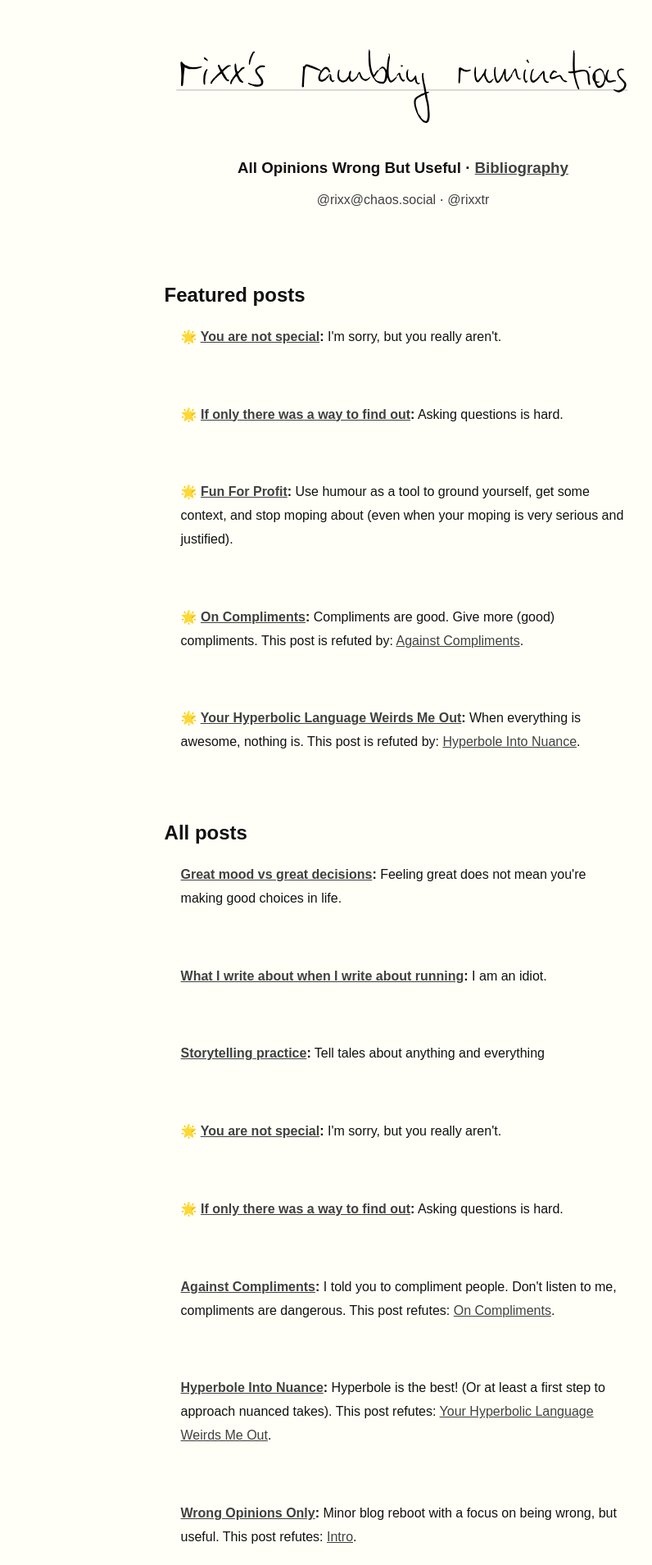
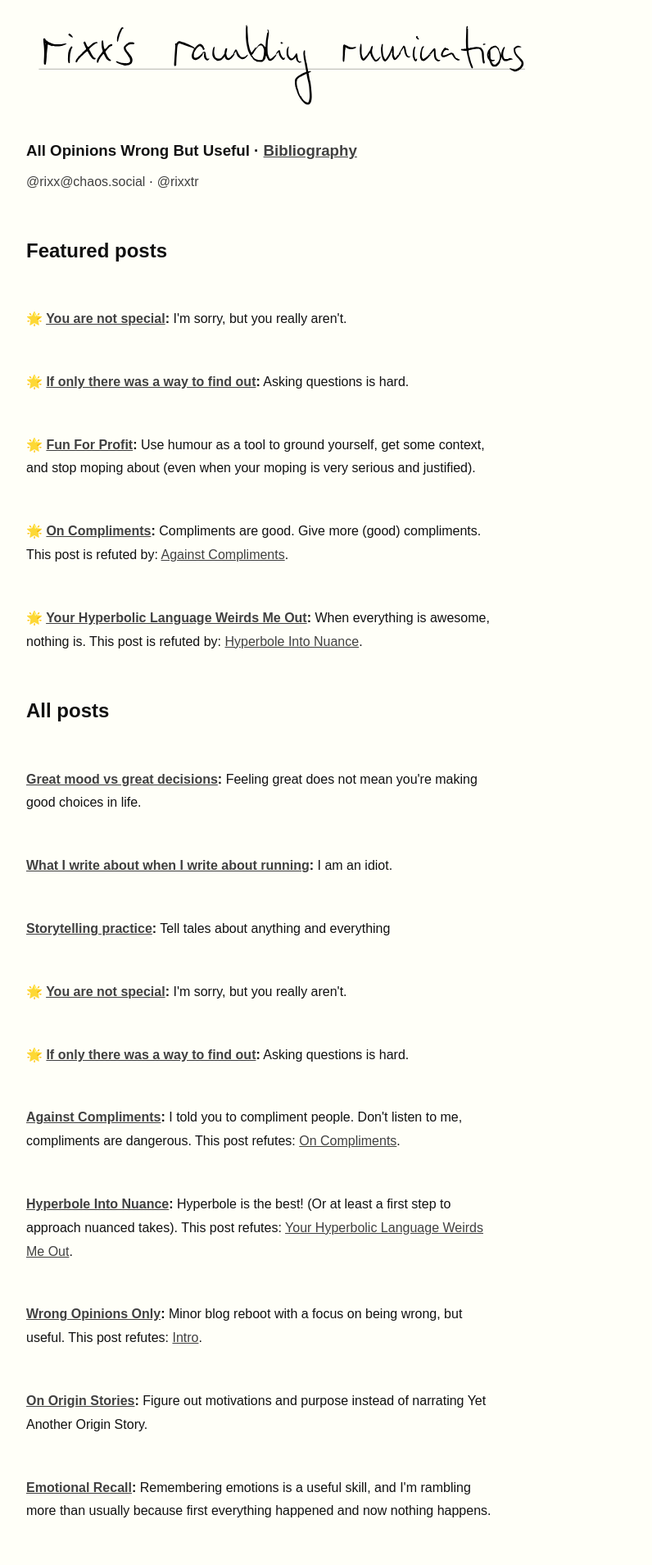
Before and after one commit to rixx/ramble, a Jekyll site: the page built from index.md, in a window 1280 px wide. Shown: the top 1909 px of the page at 82% size, without its empty margins (148-944 px from the left). Built offline with Jekyll 4.4.1, drawn with Linux system fonts in a browser that asks for light colours.

Commit message:
More tribal

```diff
--- a/_includes/post_snippet.html
+++ b/_includes/post_snippet.html
@@ -1,5 +1,5 @@
 
-<article>
+<p class="post-snippet">
     <b>{% if post.featured %}🌟 {% endif %}<a href="{{site.baseurl}}{{post.url}}">{{ post.title }}</a>:</b>
     {{ post.summary }}
 
@@ -28,4 +28,4 @@
     {% if is_refuted_by %}
     This post is refuted by: {{ refuted_by|strip|remove_first: "," }}.
     {% endif %}
-</article>
+</p>
--- a/_sass/main.scss
+++ b/_sass/main.scss
@@ -9,11 +9,12 @@ body {
 main, header {
     display: flex;
     flex-direction: column;
-    align-items: center;
+    align-items: flex-start;
+    margin-left: 12.5%;
 }
 
 header {
-    margin: 32px auto;
+    margin: 32px inherit;
     #social {
         margin-top: 12px;
         a {
@@ -24,8 +25,7 @@ header {
 }
 
 header, article {
-    width: 70ch;
-    max-width: 100%;
+    width: 55%;
     padding: 0 20px 50px 20px;
 }
 
@@ -60,3 +60,6 @@ blockquote {
 .center {
     text-align: center;
 }
+.post-snippet {
+    margin: 48px 0;
+}
```
